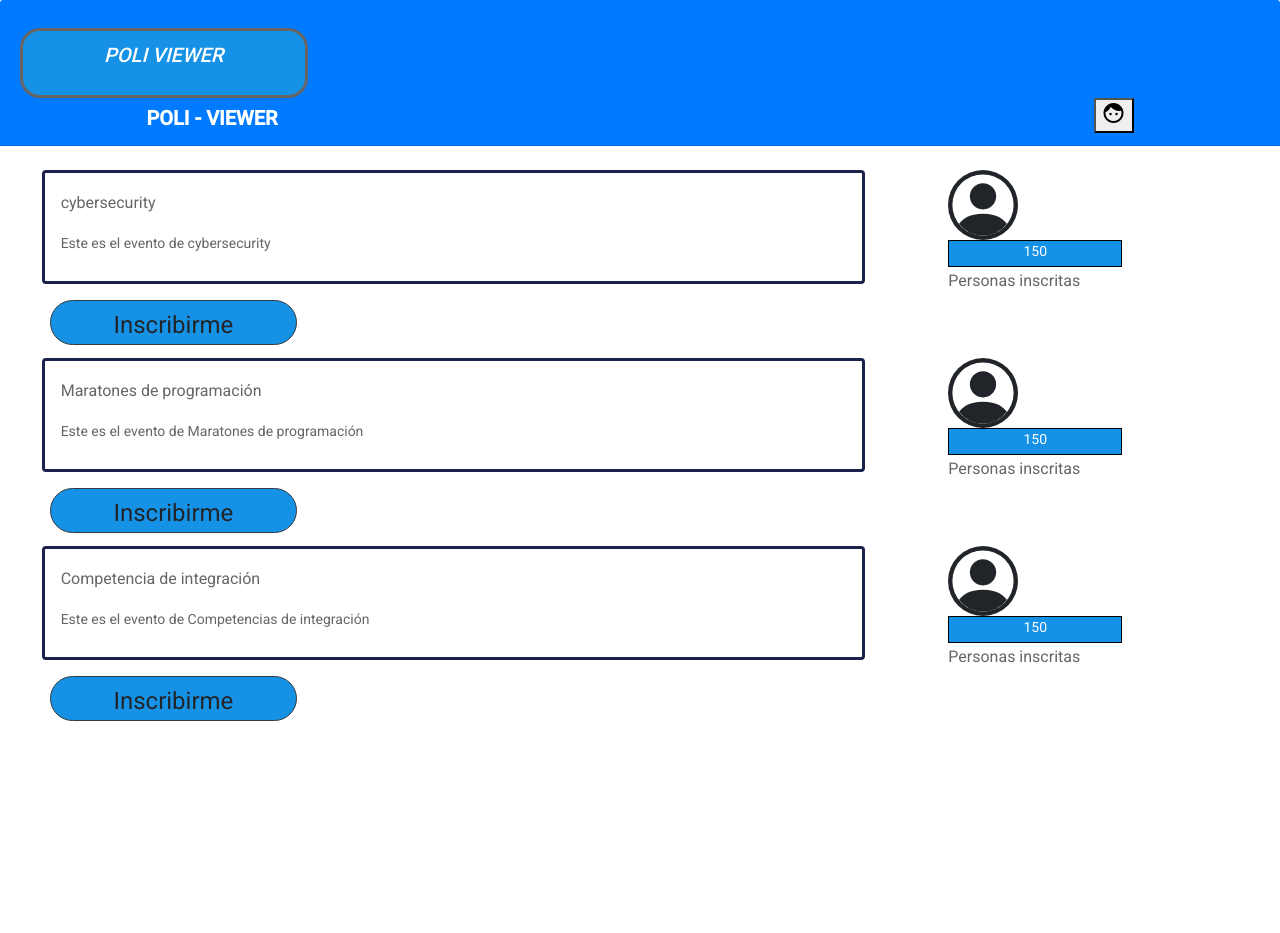
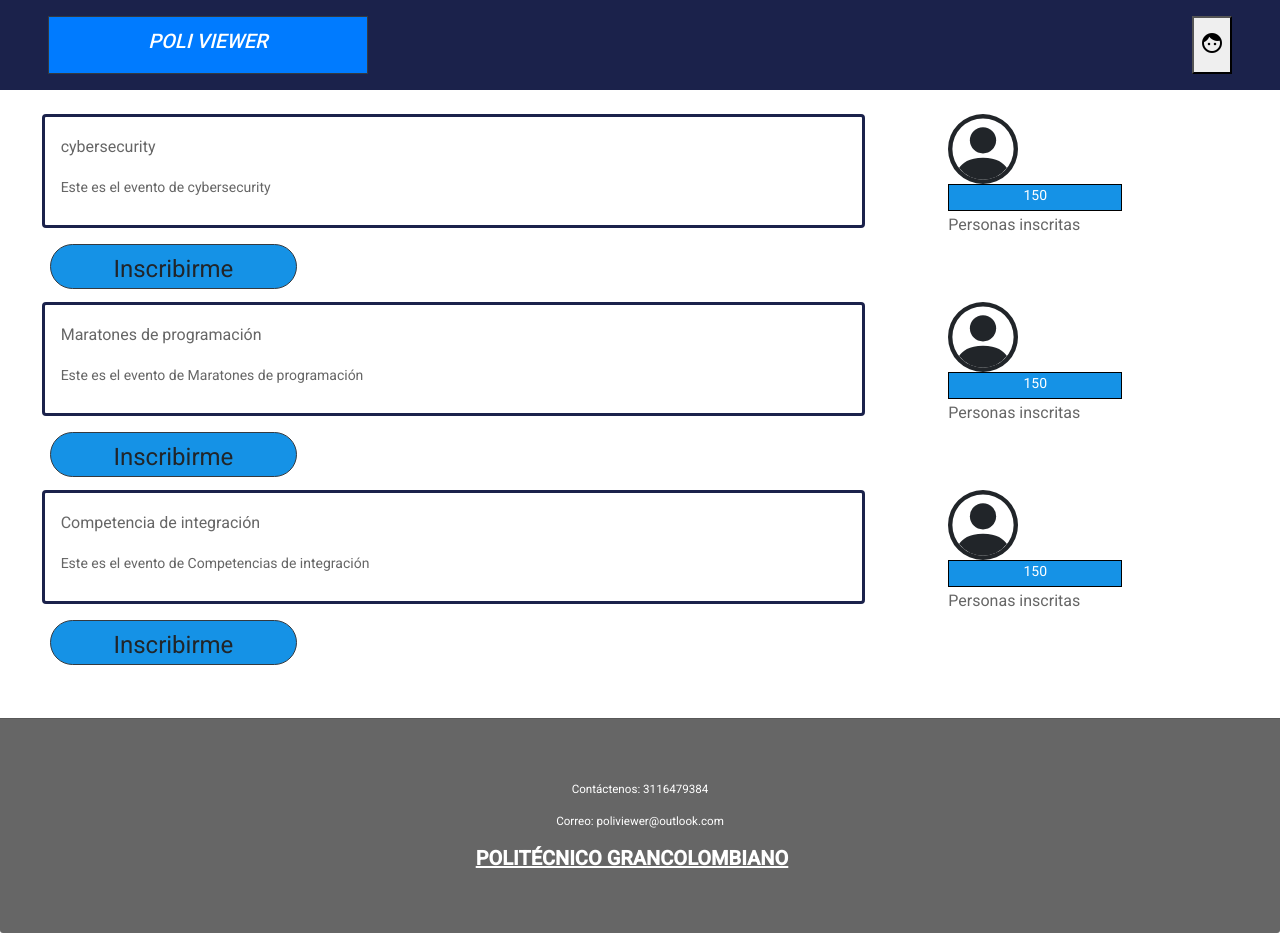
Before and after one commit to JimFor007/PracticaApl, an Angular app in the folder Poli-viewer/: page /event in a window 1280 px wide. Before the commit the page ends 800 px from the top, so only its background shows below. Built offline with nearby package versions, Linux system fonts and the light colour scheme.

Commit message:
Creación componente "mis-eventos", y pequeños cambios generales

```diff
--- a/Poli-viewer/src/app/app.component.css
+++ b/Poli-viewer/src/app/app.component.css
@@ -1,10 +1,7 @@
-.bord{
-    background-color: #1592e6;
-    border-radius: 20px;
-    border: solid;
-    border-color:#666666;
+.container-fluid {
+    background-color: #1B224B;
+}
 
-}
 .color{
     text-anchor: middle;
     color: white;
@@ -14,7 +11,6 @@
     text-decoration-color: #1592e6;
 }
 
-
-#add-to-favorites{
-    margin-left: 800px;
+.card-footer{
+    background-color: #666666;
 }
--- a/Poli-viewer/src/app/app.component.html
+++ b/Poli-viewer/src/app/app.component.html
@@ -1,21 +1,22 @@
-<div class="card-header text-center bg-primary">
-        <div class="row justify-content-left mt-3">
-                <div class="col-3 justify-content-center">
-                    <div class=" pt-2 pb-2 p  bord ">
-                        <a href="" class= "decoracion"><h2 class ="color">POLI VIEWER</h2></a>
-                    </div>
-
-                </div>
-            </div>
-        <a class="navbar-brand font-weight-bolder text-uppercase text-white" routerLink=''> POLI - VIEWER</a>
-        <button id="add-to-favorites" routerLink="log-in"
-                class="mdc-icon-button"
-                aria-label="Add to favorites"
-                aria-pressed="false">
-                <i class="material-icons md-light">face</i>
+<div class="container-fluid">
+    <div class="row justify-content-between pt-3 pb-3">
+        <div class="col-3 border border-dark text-center ml-5 bg-primary">
+            <a href="" class="decoracion ">
+                <h2 class="color pt-2">POLI VIEWER</h2>
+            </a>
+        </div>
+        <button routerLink="log-in" class="mdc-icon-button mr-5" aria-label="Add to favorites" aria-pressed="false">
+            <i class="material-icons md-light">face</i>
         </button>
+    </div>
 </div>
 
+<router-outlet></router-outlet>
 
-
-<router-outlet></router-outlet>
+<footer class="card-footer mt-5">
+    <div class="container text-center pt-5 pb-5 text-white">
+      <h5>Contáctenos: 3116479384</h5>
+      <h5>Correo: poliviewer@outlook.com</h5>
+      <a  class="navbar-brand font-weight-bolder text-uppercase text-white" href="https://www.poli.edu.co/" target="blank"> <u>Politécnico Grancolombiano</u> </a>
+    </div>
+</footer>
--- a/Poli-viewer/src/app/app.module.ts
+++ b/Poli-viewer/src/app/app.module.ts
@@ -11,6 +11,7 @@ import { LogInComponent } from './log-in/log-in.component';
 import { BrowserAnimationsModule } from '@angular/platform-browser/animations';
 import { ChartComponent } from './chart/chart.component';
 import { HttpClientModule } from '@angular/common/http';
+import { MisEventosComponent } from './mis-eventos/mis-eventos.component';
 
 @NgModule({
   declarations: [
@@ -20,7 +21,8 @@ import { HttpClientModule } from '@angular/common/http';
     IndexComponent,
     EventosComponent,
     LogInComponent,
-    ChartComponent
+    ChartComponent,
+    MisEventosComponent
   ],
   imports: [
     BrowserModule,
--- a/Poli-viewer/src/app/desrcripcion-formulario/desrcripcion-formulario.component.html
+++ b/Poli-viewer/src/app/desrcripcion-formulario/desrcripcion-formulario.component.html
@@ -1,9 +1,8 @@
-<app-descripcion-evento></app-descripcion-evento>
 <div class="container">
-    <div class="row">
+    <div class="row justify-content-center mt-5">
         <div class="col-md-8">
             <div class="card">
-                <form class="card-body ">
+                <form class="card-body">
                     <label for="nombre" class="mb-0 col-lg-4">NOMBRE</label>
                     <input type="text" name="nombre" #nombre class="form-control rounded-pill mb-3" autofocus>
                     <label for="nombre" class="mb-0 col-lg-4">CORREO</label>
--- a/Poli-viewer/src/app/index/index.component.html
+++ b/Poli-viewer/src/app/index/index.component.html
@@ -1,6 +1,6 @@
 <div class="card-body">
   <div class="container">
-    <div class="carrousel">
+    <div class="carrousel mt-5">
       <div id="carouselExampleIndicators" class="carousel slide" data-ride="carousel">
         <ol class="carousel-indicators">
           <li data-target="#carouselExampleIndicators" data-slide-to="0" class="active"></li>
@@ -28,19 +28,12 @@
         </a>
       </div>
     </div>
-    <div class="buttons mt-5">
-      <button class="btn btn-danger btn-lg btn-block mb-5" routerLink='event'>EVENTOS</button>
-      <button class="btn btn-danger btn-lg btn-block mb-5" routerLink='event'>EVENTOS EN CURSO</button>
-      <button class="btn btn-danger btn-lg btn-block mb-5" routerLink='charts'>Graphs</button>
-
+    <div class="row">
+      <div class="buttons mt-5 align-content-center">
+        <button class="btn btn-primary btn-lg  ml-4 pl-5 pr-5" routerLink='event'>EVENTOS</button>
+        <button class="btn btn-primary btn-lg  ml-4 pl-5 pr-5" routerLink='event'>EVENTOS EN CURSO</button>
+        <button class="btn btn-primary btn-lg  ml-4 pl-5 pr-5" routerLink='charts'>Graphs</button>
+      </div>
     </div>
   </div>
 </div>
-
-<footer class="card-footer mt-5 bg-primary">
-  <div class="container text-center pt-5 pb-5 text-white">
-    <h5>Contáctenos: 3116479384</h5>
-    <h5>Correo: poliviewer@outlook.com</h5>
-    <a  class="navbar-brand font-weight-bolder text-uppercase text-white" href="https://www.poli.edu.co/" target="blank"> <u>Politécnico Grancolombiano</u> </a>
-  </div>
-</footer>
--- a/Poli-viewer/src/app/log-in/log-in.component.html
+++ b/Poli-viewer/src/app/log-in/log-in.component.html
@@ -32,12 +32,6 @@
             <button type="button" class="btn btn-primary btn-lg" (click)="verifyUser(UsernameInput,passwordInput)">log-in</button>
       </div>
     </div>
-
-
-
-
-
-
     <div class ="row mt-5 ">
     </div>
 
--- /dev/null
+++ b/Poli-viewer/src/app/mis-eventos/mis-eventos.component.html
@@ -0,0 +1,5 @@
+<div class="container">
+    <div class="row">
+
+    </div>
+</div>
--- /dev/null
+++ b/Poli-viewer/src/app/mis-eventos/mis-eventos.component.ts
@@ -0,0 +1,15 @@
+import { Component, OnInit } from '@angular/core';
+
+@Component({
+  selector: 'app-mis-eventos',
+  templateUrl: './mis-eventos.component.html',
+  styleUrls: ['./mis-eventos.component.css']
+})
+export class MisEventosComponent implements OnInit {
+
+  constructor() { }
+
+  ngOnInit(): void {
+  }
+
+}
```
Also changed, not shown: Poli-viewer/src/app/mis-eventos/mis-eventos.component.css (added), 1 other file (tests, documents, lock files or other folders).
